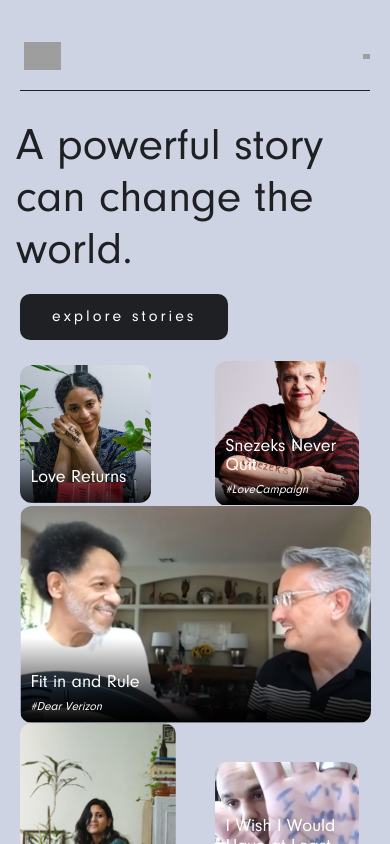
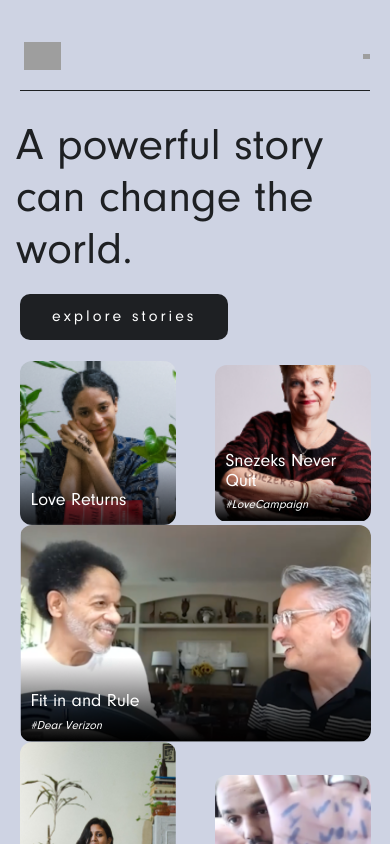
Before and after one commit to se7endev39/STXTCH, a Next.js app: page /page1 in a window 390 px wide. Shown: the top 844 px of the page. Built offline with nearby package versions, Linux system fonts and the light colour scheme; grey boxes are pictures that could not be loaded; a web font is replaced by a local one.

Commit message:
responsive problem

```diff
--- a/components/ImageDescriptedOut/index.js
+++ b/components/ImageDescriptedOut/index.js
@@ -5,7 +5,7 @@ import RoundImage from 'components/RoundImage'
 const Image = ({src, comment, stories, play}) => {
     return (
         <div className={"m-auto pb-4 " + styles.Image}>
-            <RoundImage src={src} className={styles.Image_img} play={play} />
+            <RoundImage src={src} className={styles.Image_img + " w-full"} play={play} />
             <div className="flex justify-between py-2">
                 <div className={styles.Image_comment}>#{comment}</div>
                 <div className={styles.Image_stories}>{stories.toLocaleString("en")} stories</div>
--- a/components/RoundImage/index.js
+++ b/components/RoundImage/index.js
@@ -4,7 +4,7 @@ import play_icon from 'assets/images/play.svg'
 const RoundImage = ({src, alt, className, play}) => {
     return (
         <div className={styles.wrapper  + " " + (className?className:"")}>
-            <img src={src} alt={alt} className={"rounded-xl"} />
+            <img src={src} alt={alt} className={"rounded-xl w-full"} />
             {
                 play && (
                     <img src={play_icon} className={styles.play}/>
--- a/components/RoundImage/index.module.scss
+++ b/components/RoundImage/index.module.scss
@@ -8,5 +8,5 @@
 
 .wrapper{
     position: relative;
-    width: fit-content;
+    min-width: fit-content;
 }
--- a/pages/page1/index.js
+++ b/pages/page1/index.js
@@ -48,7 +48,7 @@ const statistics = {
 
 function Page1() {
   return (
-    <div className="flex flex-grow 2xl:p-0 lg:flex-row flex-col">
+    <div className="flex flex-grow 2xl:p-0 flex-col">
       <div className={styles.screen1}></div>
       <div className="divider"></div>
       <div className="mt-8">
```
